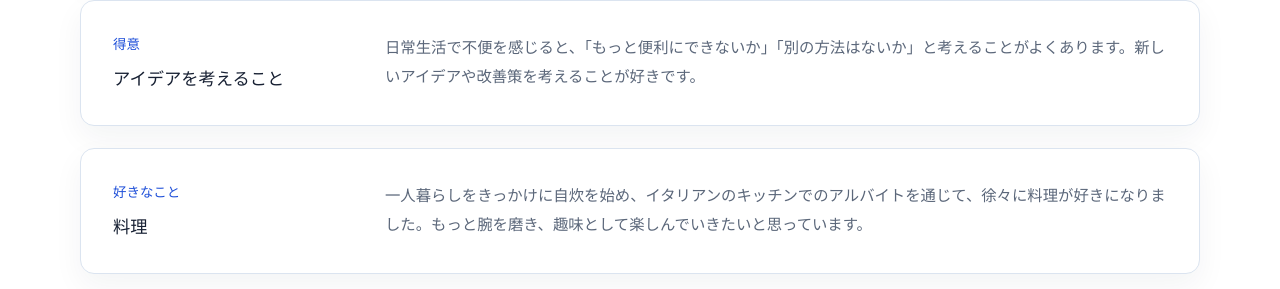
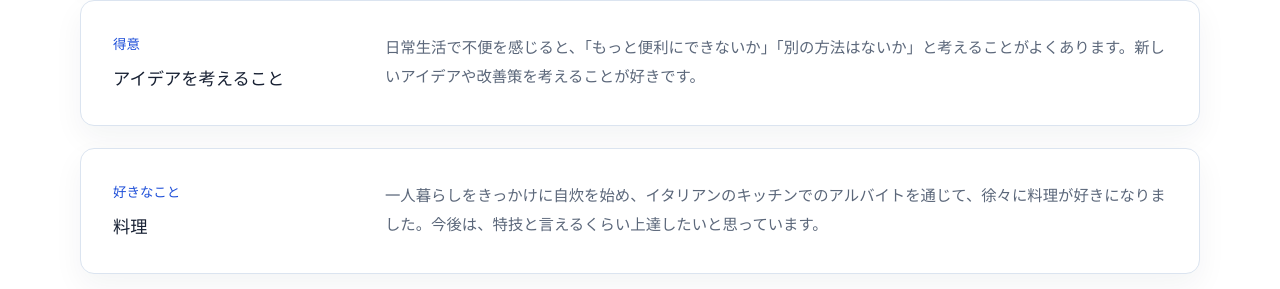
Before and after one commit to 0yuu321/portfolio, a React (Vite) app: page / in a window 1280 px wide. Shown: the part 1192-1481 px from the top of the page. Built offline with nearby package versions, Linux system fonts and the light colour scheme.

Commit message:
Update cooking introduction in ABOUT

```diff
--- a/src/components/About.tsx
+++ b/src/components/About.tsx
@@ -12,7 +12,7 @@ const strengths = [
   {
     category: "好きなこと",
     title: "料理",
-    body: "一人暮らしをきっかけに自炊を始め、イタリアンのキッチンでのアルバイトを通じて、徐々に料理が好きになりました。もっと腕を磨き、趣味として楽しんでいきたいと思っています。",
+    body: "一人暮らしをきっかけに自炊を始め、イタリアンのキッチンでのアルバイトを通じて、徐々に料理が好きになりました。今後は、特技と言えるくらい上達したいと思っています。",
   },
 ];
 
```
